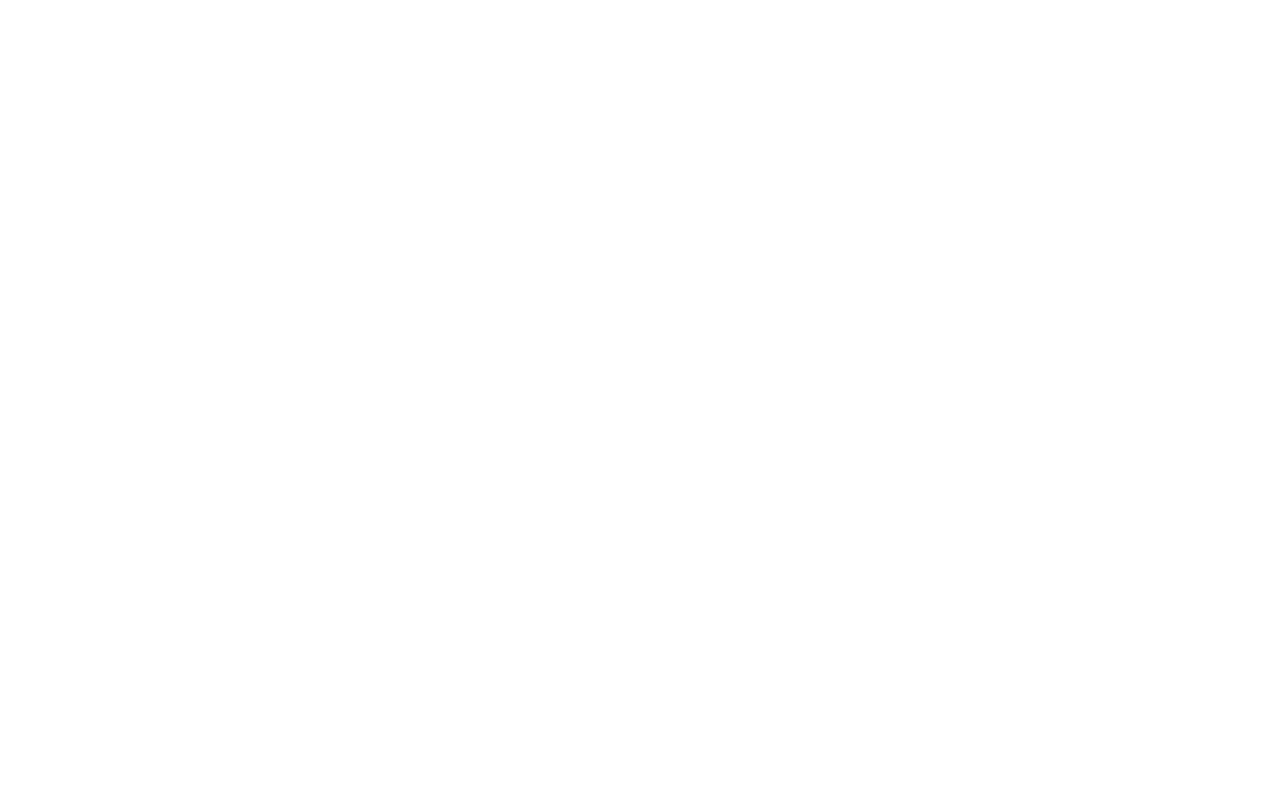
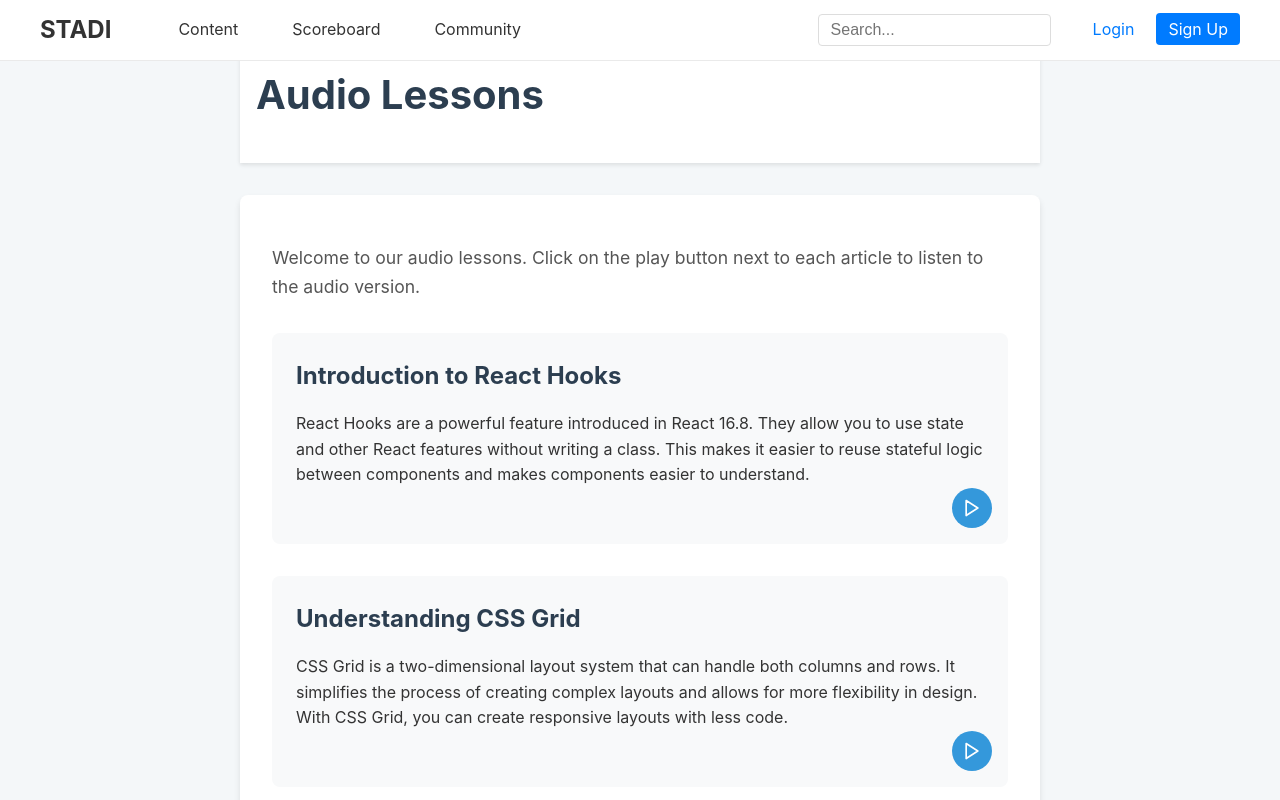
Before and after one commit to Kinyarasam/e-learn, a React (Create React App) app in the folder stadi/: page /lessons in a window 1280 px wide. Before the commit this address had no page. Shown: the top 800 px of the page. Built offline with nearby package versions, Linux system fonts and the light colour scheme.

Commit message:
Added the audio lesson page.

```diff
--- a/stadi/src/App.js
+++ b/stadi/src/App.js
@@ -2,7 +2,9 @@
 import { BrowserRouter as Router, Route, Routes } from "react-router-dom";
 import Login from "./components/Login";
 import Register from "./components/Register";
-import Navbar from "./components/Navbar";
+// import Navbar from "./components/Navbar";
+import LandingPage from "./pages/landingPage";
+import AudioLessonsPage from "./pages/lesson";
 
 const App = () => {
   return (
@@ -10,7 +12,8 @@
       <Routes>
         <Route path="/login" element={<Login />} />
         <Route path="/register" element={<Register />} />
-        <Route path="/" element={<Navbar />} />
+        <Route path="/lessons" element={<AudioLessonsPage />} />
+        <Route path="/" element={<LandingPage />} />
       </Routes>
     </Router>
   );
--- a/stadi/src/pages/landingPage.js
+++ b/stadi/src/pages/landingPage.js
@@ -1,6 +1,6 @@
 import "../landingPage.css";
 
-const landingPage = () => {
+const LandingPage = () => {
   return (
     <div className="landing-page">
       <header className="header">
@@ -108,4 +108,4 @@
   );
 }
 
-export default landingPage;
+export default LandingPage;
--- a/stadi/src/lesson.js
+++ b/stadi/src/pages/lesson.js
@@ -1,5 +1,6 @@
 import React, { useState } from 'react';
-import './lesson.css';
+import '../lesson.css';
+import Navbar from '../components/Navbar';
 
 const audioLessons = [
   {
@@ -22,7 +23,7 @@
   }
 ];
 
-export default function AudioLessonsPage() {
+const AudioLessonsPage = () => {
   const [currentAudio, setCurrentAudio] = useState(null);
 
   const playAudio = (audioSrc) => {
@@ -35,6 +36,8 @@
   };
 
   return (
+    <div>
+      <Navbar />
       <div className="audio-lessons-page">
         <header className="header">
           <h1>Audio Lessons</h1>
@@ -63,5 +66,8 @@
           <p>&copy; 2023 EduCollab. All rights reserved.</p>
         </footer>
       </div>
+    </div>
   );
 }
+
+export default AudioLessonsPage;
```
Also changed, not shown: 1 other file (tests, documents, lock files or other folders). Lines whose indentation alone changed are shown as unchanged.
